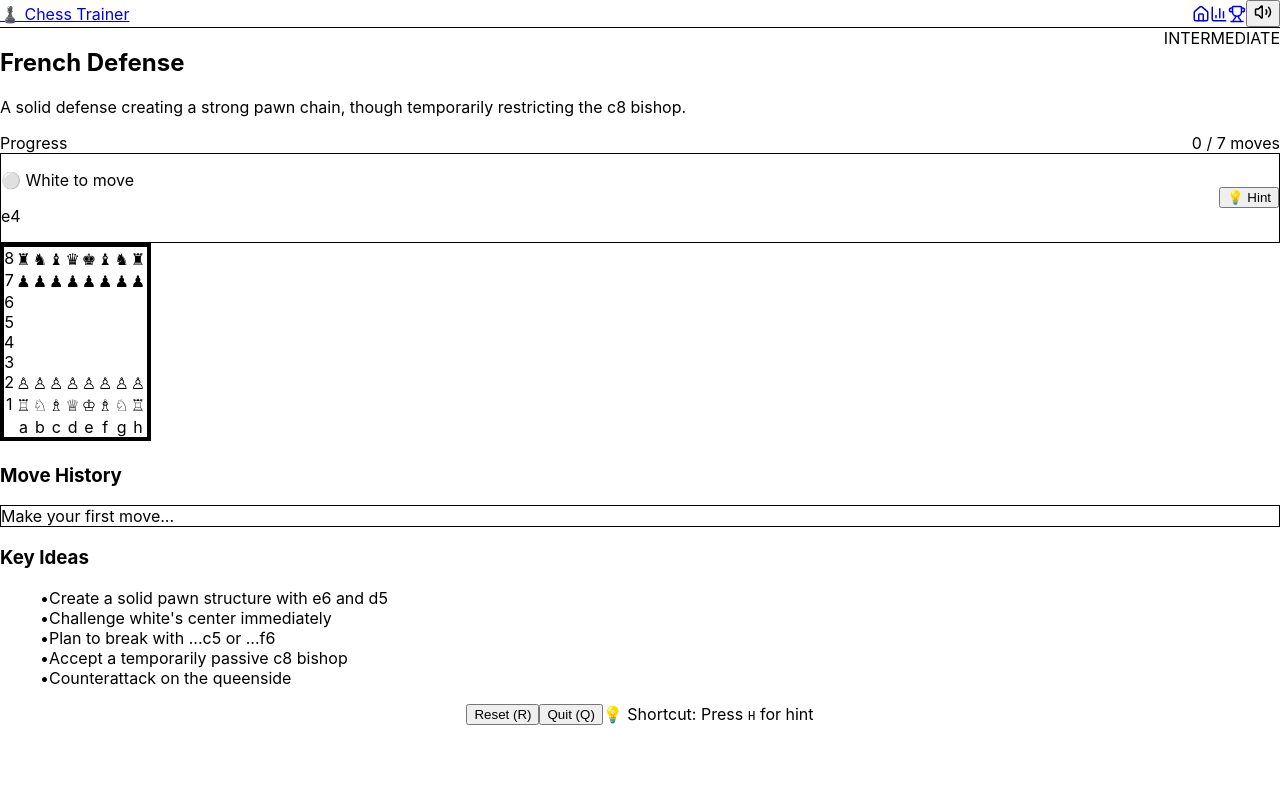
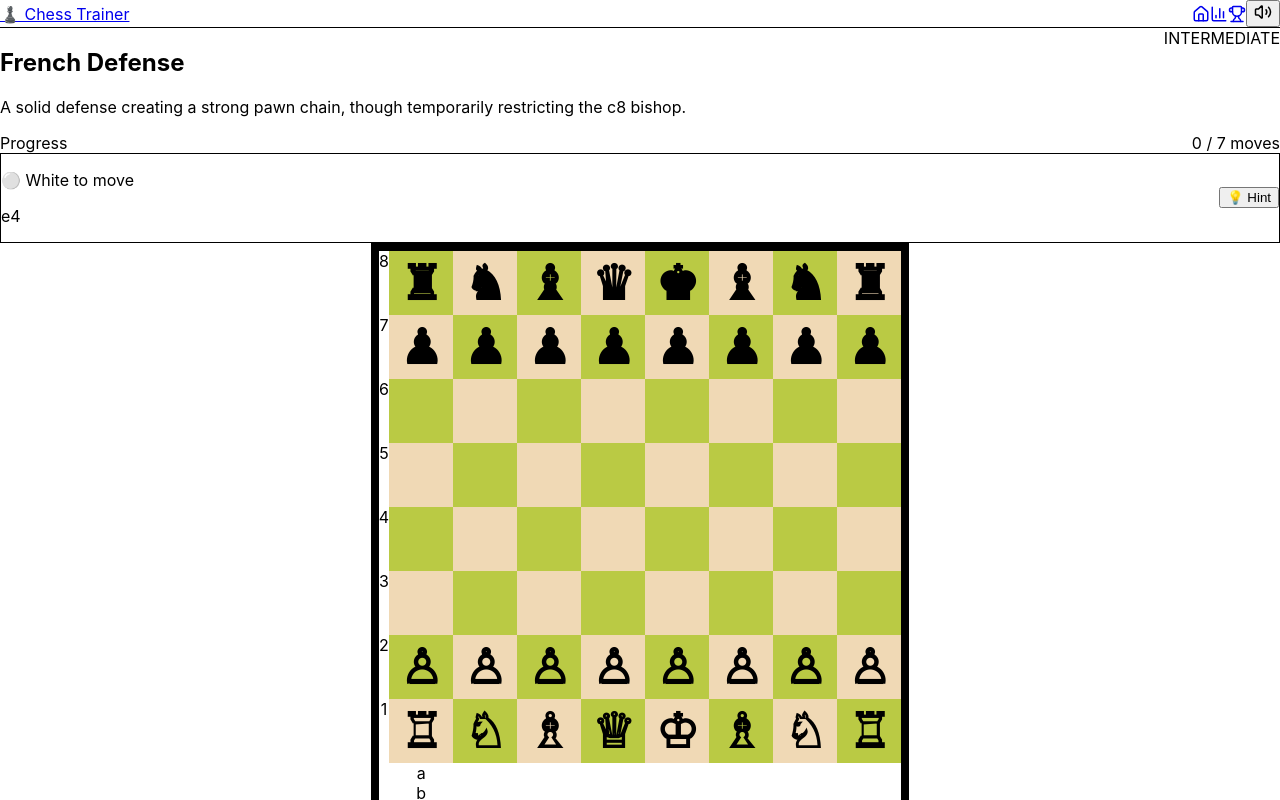
Before and after one commit to CryptoPilot16/chess-openings, a Next.js app: page / in a window 1280 px wide. Both pictures are taken after a click on the button "Start Challenge". Shown: the top 800 px of the page. Built offline with nearby package versions, Linux system fonts and the light colour scheme.

Commit message:
rebuild: chess.com design + improved logging for debugging + chess.js integration

```diff
--- a/components/ChessBoard.tsx
+++ b/components/ChessBoard.tsx
@@ -1,6 +1,7 @@
 'use client';
 
-import { useState } from 'react';
+import { useState, useEffect } from 'react';
+import { Chess } from 'chess.js';
 import type { BoardPosition, Position } from '@/lib/chess-utils';
 
 type PieceType = 'p' | 'n' | 'b' | 'r' | 'q' | 'k' | 'P' | 'N' | 'B' | 'R' | 'Q' | 'K' | null;
@@ -37,8 +38,6 @@ export default function ChessBoard({
   const selectedSquare = externalSelected !== undefined ? externalSelected : internalSelected;
 
   const handleSquareClick = (row: number, col: number) => {
-    console.log(`Clicked square: ${row}, ${col}`, { selectedSquare });
-
     if (selectedSquare) {
       const [fromRow, fromCol] = selectedSquare;
       const from: Position = { row: fromRow, col: fromCol };
@@ -46,11 +45,10 @@ export default function ChessBoard({
 
       if (onMove) {
         const isValid = onMove(from, to);
-        console.log(`Move attempt: ${fromRow},${fromCol} to ${row},${col} - Valid: ${isValid}`);
         if (isValid) {
           setInternalSelected(null);
         } else {
-          // Try selecting this new piece if it exists
+          // Click a different piece
           if (board[row][col]) {
             setInternalSelected([row, col]);
           } else {
@@ -58,6 +56,7 @@ export default function ChessBoard({
           }
         }
       } else {
+        // Internal demo mode (no validation)
         const newBoard = board.map(r => [...r]);
         newBoard[row][col] = newBoard[fromRow][fromCol];
         newBoard[fromRow][fromCol] = null;
@@ -74,21 +73,21 @@ export default function ChessBoard({
     selectedSquare && selectedSquare[0] === row && selectedSquare[1] === col;
 
   return (
-    <div className="w-full max-w-2xl mx-auto">
-      {/* Board Container */}
-      <div className="bg-gradient-to-b from-gray-800 to-gray-900 p-4 rounded-xl shadow-2xl">
-        {/* Board Grid */}
-        <div className="inline-block border-4 border-gray-900 rounded-lg overflow-hidden shadow-xl">
-          <table cellSpacing="0" cellPadding="0" className="border-collapse">
+    <div className="w-full flex justify-center py-8">
+      <div className="inline-block">
+        {/* Board */}
+        <div className="border-8 border-gray-800 rounded-lg overflow-hidden shadow-2xl" style={{
+          width: 'fit-content'
+        }}>
+          <table cellSpacing="0" cellPadding="0" style={{ borderCollapse: 'collapse' }}>
             <tbody>
               {board.map((row, rowIndex) => (
                 <tr key={rowIndex}>
-                  {/* Rank Labels (8-1) */}
-                  <td className="w-8 h-16 bg-gray-900 text-white text-xs font-bold flex items-center justify-center">
+                  {/* Rank */}
+                  <td className="w-8 h-16 bg-gray-900 flex items-center justify-center text-white text-xs font-bold">
                     {8 - rowIndex}
                   </td>
 
-                  {/* Squares */}
                   {row.map((piece, colIndex) => {
                     const isLight = isLightSquare(rowIndex, colIndex);
                     const selected = isSelected(rowIndex, colIndex);
@@ -96,22 +95,24 @@ export default function ChessBoard({
                     return (
                       <td
                         key={`${rowIndex}-${colIndex}`}
-                        className={`
-                          w-16 h-16
-                          text-4xl
-                          font-bold
-                          text-center
-                          align-middle
-                          cursor-pointer
-                          select-none
-                          transition-all duration-75
-                          border-2 border-transparent
-                          ${isLight ? 'bg-cyan-100 hover:bg-cyan-200' : 'bg-blue-600 hover:bg-blue-700'}
-                          ${selected ? 'border-yellow-400 bg-yellow-300' : ''}
-                          active:brightness-75
-                        `}
                         onClick={() => handleSquareClick(rowIndex, colIndex)}
-                        style={{ userSelect: 'none' }}
+                        style={{
+                          width: '64px',
+                          height: '64px',
+                          backgroundColor: selected
+                            ? '#fcd34d'
+                            : isLight
+                              ? '#f0d9b5'
+                              : '#baca44',
+                          cursor: 'pointer',
+                          fontSize: '48px',
+                          textAlign: 'center',
+                          lineHeight: '64px',
+                          fontWeight: 'bold',
+                          userSelect: 'none',
+                          transition: 'all 0.1s',
+                        }}
+                        className="hover:opacity-80 active:opacity-60"
                       >
                         {piece ? PIECE_UNICODE[piece] : ''}
                       </td>
@@ -120,13 +121,13 @@ export default function ChessBoard({
                 </tr>
               ))}
 
-              {/* File Labels (a-h) */}
+              {/* Files */}
               <tr>
                 <td className="bg-gray-900" />
                 {['a', 'b', 'c', 'd', 'e', 'f', 'g', 'h'].map(file => (
                   <td
                     key={file}
-                    className="w-16 h-8 bg-gray-900 text-white text-xs font-bold text-center align-middle"
+                    className="w-16 h-8 bg-gray-900 text-white text-xs font-bold text-center flex items-center justify-center"
                   >
                     {file}
                   </td>
--- a/components/TrainingMode.tsx
+++ b/components/TrainingMode.tsx
@@ -118,7 +118,17 @@ export default function TrainingMode({ opening, onComplete, onQuit }: TrainingMo
     // Convert user's click to algebraic notation
     const userMoveAlgebraic = clickToAlgebraic(board, from, to);
 
+    console.log(`[ChessTrainer] Move attempt:`, {
+      from, to,
+      piece: board[from.row][from.col],
+      userMoveAlgebraic,
+      expectedMove: currentMove,
+      moveIndex,
+      isWhiteTurn,
+    });
+
     if (!userMoveAlgebraic) {
+      console.log('[ChessTrainer] Invalid move (no algebraic)');
       setFeedback('incorrect');
       setTimeout(() => setFeedback(null), 1000);
       return false;
@@ -127,6 +137,8 @@ export default function TrainingMode({ opening, onComplete, onQuit }: TrainingMo
     // Check if it matches the expected move
     const expectedMove = currentMove.replace(/[+#!?]/g, ''); // Remove annotations
     const userMove = userMoveAlgebraic.replace(/[+#!?]/g, '');
+
+    console.log(`[ChessTrainer] Comparing: "${userMove}" vs "${expectedMove}"`);
 
     if (userMove === expectedMove) {
       // Correct move!
--- a/package.json
+++ b/package.json
@@ -18,6 +18,7 @@
   "dependencies": {
     "@types/node": "^25.1.0",
     "@types/react": "^19.2.10",
+    "chess.js": "^1.0.0-beta.8",
     "lucide-react": "^0.563.0",
     "next": "^16.1.6",
     "react": "^19.2.4",
```
